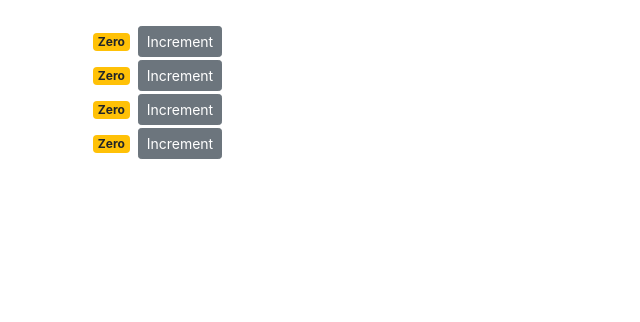
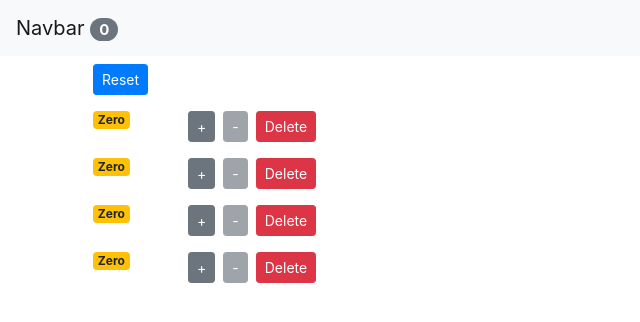
Before and after one commit to Feka-T/vidly-frontend, a React (Create React App) app: page /movies/1 in a window 1280 px wide. Shown: the top 322 px of the page, without its empty margins (0-640 px from the left). Built offline with nearby package versions, Linux system fonts and the light colour scheme.

Commit message:
This is the starting point
modified everything and done

finished of the comment

```diff
--- a/src/App.js
+++ b/src/App.js
@@ -1,14 +1,65 @@
+import React, { Component } from "react";
 import "./App.css";
-
+import NavBar from "./components/navbar";
 import Counters from "./components/counters";
 
-function App() {
-  return (
-    <main className="container">
-      {/* <Movies /> */}
-      <Counters />
-    </main>
-  );
+class App extends Component {
+  state = {
+    counters: [
+      { id: 1, value: 0 },
+      { id: 2, value: 0 },
+      { id: 3, value: 0 },
+      { id: 4, value: 0 },
+    ],
+  };
+
+  handleIncremet = (counter) => {
+    const counters = [...this.state.counters];
+    const index = counters.indexOf(counter);
+    counters[index] = { ...counter };
+    counters[index].value++;
+    this.setState({ counters });
+  };
+
+  handleDecremet = (counter) => {
+    const counters = [...this.state.counters];
+    const index = counters.indexOf(counter);
+    counters[index] = { ...counter };
+    counters[index].value--;
+    this.setState({ counters });
+  };
+
+  handleReset = () => {
+    const counters = this.state.counters.map((c) => {
+      c.value = 0;
+      return c;
+    });
+    this.setState({ counters });
+  };
+
+  handleDelete = (counterId) => {
+    const counters = this.state.counters.filter((c) => c.id !== counterId);
+    this.setState({ counters });
+  };
+
+  render() {
+    return (
+      <React.Fragment>
+        <NavBar
+          totalCounters={this.state.counters.filter((c) => c.value > 0).length}
+        />
+        <main className="container">
+          <Counters
+            counters={this.state.counters}
+            onReset={this.handleReset}
+            onIncrement={this.handleIncremet}
+            onDecrement={this.handleDecremet}
+            onDelete={this.handleDelete}
+          />
+        </main>
+      </React.Fragment>
+    );
+  }
 }
 
 export default App;
--- a/src/components/counter.jsx
+++ b/src/components/counter.jsx
@@ -1,37 +1,46 @@
 import React, { Component } from "react";
 
 class Counter extends Component {
-  state = {
-    count: 0
-  };
-
-  handleIncrement = () => {
-    this.setState({ count: this.state.count + 1 });
-  };
-
   render() {
     return (
-      <div>
-        <span className={this.getBadgeClasses()}>{this.formatCount()}</span>
-        <button
-          onClick={this.handleIncrement}
-          className="btn btn-secondary btn-sm"
-        >
-          Increment
-        </button>
+      <div className="row">
+        <div className="col-1">
+          <span className={this.getBadgeClasses()}>{this.formatCount()}</span>
+        </div>
+        <div className="col">
+          <button
+            onClick={() => this.props.onIncrement(this.props.counter)}
+            className="btn btn-secondary btn-sm m-2"
+          >
+            +
+          </button>
+          <button
+            onClick={() => this.props.onDecrement(this.props.counter)}
+            className="btn btn-secondary btn-sm"
+            disabled={this.props.counter.value === 0 ? "disabled" : ""}
+          >
+            -
+          </button>
+          <button
+            onClick={() => this.props.onDelete(this.props.counter.id)}
+            className="btn btn-danger btn-sm m-2"
+          >
+            Delete
+          </button>
+        </div>
       </div>
     );
   }
 
   getBadgeClasses() {
     let classes = "badge m-2 badge-";
-    classes += this.state.count === 0 ? "warning" : "primary";
+    classes += this.props.counter.value === 0 ? "warning" : "primary";
     return classes;
   }
 
   formatCount() {
-    const { count } = this.state;
-    return count === 0 ? "Zero" : count;
+    const { value } = this.props.counter;
+    return value === 0 ? "Zero" : value;
   }
 }
 
--- a/src/components/counters.jsx
+++ b/src/components/counters.jsx
@@ -2,19 +2,22 @@
 import Counter from "./counter";
 
 class Counters extends Component {
-  state = {
-    counters: [
-      { id: 1, value: 0 },
-      { id: 2, value: 0 },
-      { id: 3, value: 0 },
-      { id: 4, value: 0 },
-    ],
-  };
   render() {
+    const { onReset, counters, onDelete, onIncrement, onDecrement } =
+      this.props;
     return (
       <div>
-        {this.state.counters.map((counter) => (
-          <Counter key={counter.id} />
+        <button onClick={onReset} className="btn btn-primary btn-sm m-2">
+          Reset
+        </button>
+        {counters.map((counter) => (
+          <Counter
+            key={counter.id}
+            onDelete={onDelete}
+            onIncrement={onIncrement}
+            onDecrement={onDecrement}
+            counter={counter}
+          />
         ))}
       </div>
     );
--- /dev/null
+++ b/src/components/navbar.jsx
@@ -0,0 +1,16 @@
+// Stateless Functional Component
+
+const NavBar = ({ totalCounters }) => {
+  return (
+    <nav className="navbar navbar-light bg-light">
+      <a className="navbar-brand" href="#">
+        Navbar{" "}
+        <span className="badge badge-pill badge-secondary">
+          {totalCounters}
+        </span>
+      </a>
+    </nav>
+  );
+};
+
+export default NavBar;
--- a/src/index.js
+++ b/src/index.js
@@ -1,9 +1,8 @@
 import React from "react";
 import ReactDOM from "react-dom/client";
-import "./index.css";
+// import "./index.css";
 import App from "./App";
 import reportWebVitals from "./reportWebVitals";
-
 import "bootstrap/dist/css/bootstrap.css";
 import "font-awesome/css/font-awesome.css";
 
```
